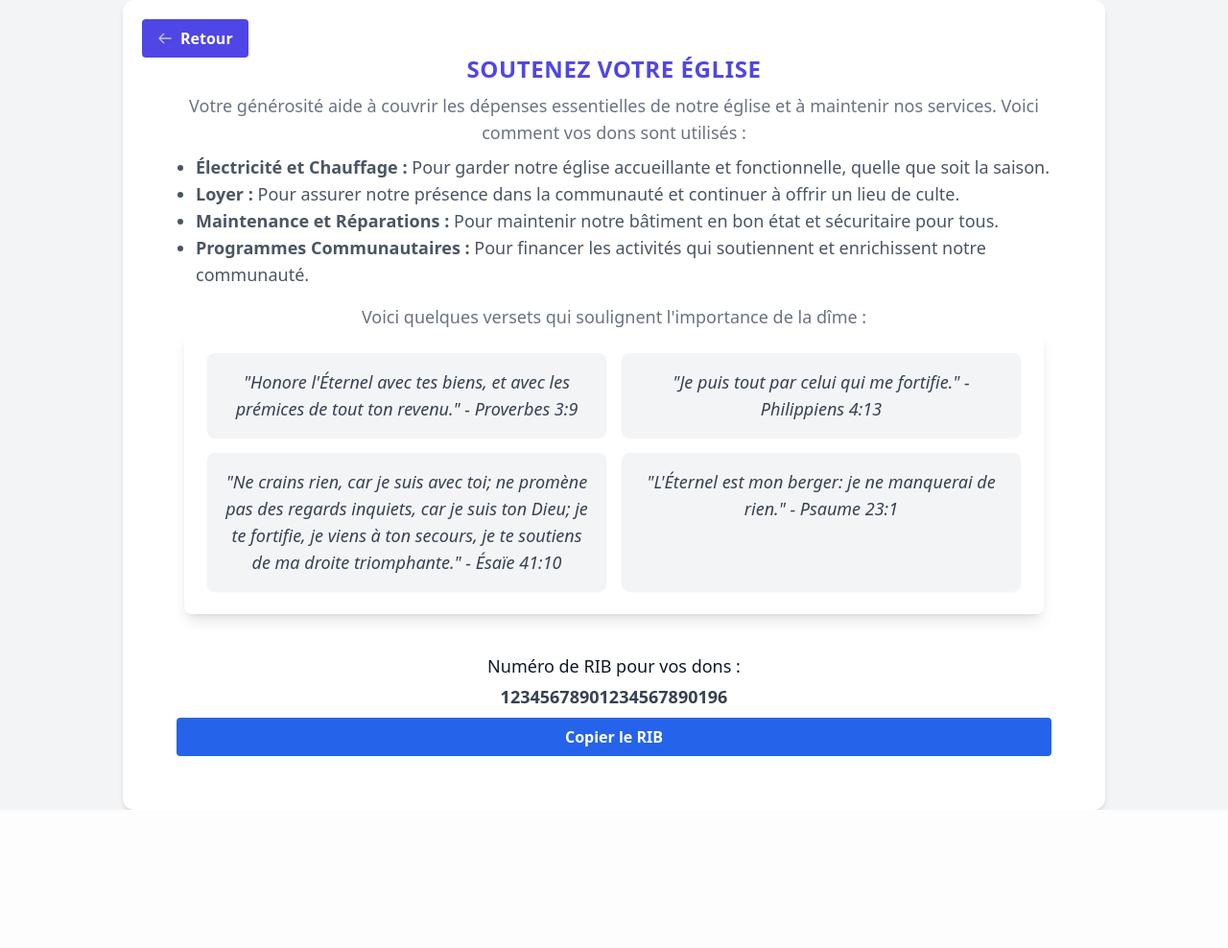
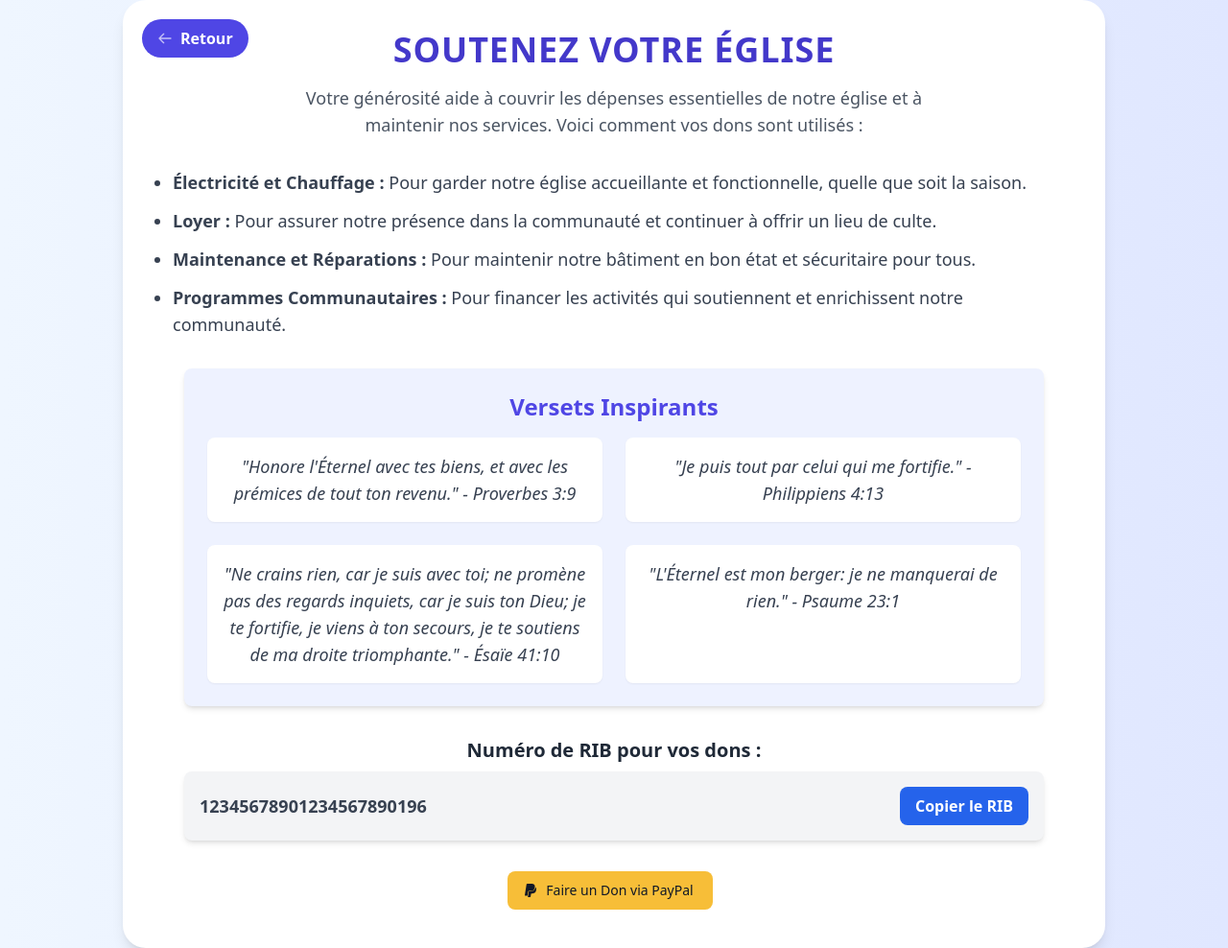
Before and after one commit to darksh3ll/addlaseyne9, a Django app: page /donate/ in a window 1280 px wide. Shown: the whole page at 96% size. Before the commit the page ends 844 px from the top, so only its background shows below. Run offline with Django 4.2, Linux system fonts and the light colour scheme; data comes from the database, SQL or seed files in the repository; some libraries are stand-ins or nearby versions.

Commit message:
add paypal

```diff
--- a/app/templates/donate.html
+++ b/app/templates/donate.html
@@ -7,53 +7,70 @@
     <meta name="viewport" content="width=device-width, initial-scale=1.0">
     <title>Donation et Versets Inspirants</title>
 </head>
-<body class="bg-gray-100 flex justify-center items-center min-h-screen">
+<body class="bg-gradient-to-r from-blue-50 to-indigo-100 flex justify-center items-center min-h-screen">
 
     <!-- Composant de dons avec largeur augmentée et titre agrandi -->
-    <div class="max-w-4xl bg-white rounded-xl shadow-md overflow-hidden md:max-w-5xl w-full p-6 relative">
+    <div class="max-w-4xl bg-white rounded-3xl shadow-lg overflow-hidden md:max-w-5xl w-full p-8 relative transform transition-all hover:scale-105 duration-300">
         <!-- Bouton de retour fixe -->
         <a href="/"
-           class="absolute top-5 left-5 bg-indigo-600 text-white font-bold py-2 px-4 rounded hover:bg-indigo-700 transition duration-300 flex items-center">
+           class="absolute top-5 left-5 bg-indigo-600 text-white font-bold py-2 px-4 rounded-full hover:bg-indigo-700 transition duration-300 flex items-center">
             <svg class="w-4 h-4 mr-2 animate-pulse" fill="none" stroke="currentColor" viewBox="0 0 24 24" xmlns="http://www.w3.org/2000/svg">
                 <path stroke-linecap="round" stroke-linejoin="round" stroke-width="2" d="M10 19l-7-7m0 0l7-7m-7 7h18"></path>
             </svg>
             Retour
         </a>
-        <div class="md:flex flex-col items-center text-center">
-            <div class="p-8">
-                <div class="uppercase tracking-wide text-2xl text-indigo-600 font-bold">Soutenez votre église</div>
-                <p class="mt-2 text-lg text-gray-500">Votre générosité aide à couvrir les dépenses essentielles de notre église et à maintenir nos services. Voici comment vos dons sont utilisés :</p>
-                <ul class="list-disc pl-5 mt-2 text-lg text-gray-600 text-left">
+        <div class="md:flex flex-col items-center text-center space-y-8">
+            <div>
+                <h1 class="uppercase tracking-wide text-4xl text-indigo-700 font-extrabold mb-4">Soutenez votre église</h1>
+                <p class="text-lg text-gray-600 max-w-2xl mx-auto">Votre générosité aide à couvrir les dépenses essentielles de notre église et à maintenir nos services. Voici comment vos dons sont utilisés :</p>
+            </div>
+
+            <ul class="list-disc pl-5 mt-4 text-lg text-gray-700 text-left space-y-3">
                 <li><strong>Électricité et Chauffage :</strong> Pour garder notre église accueillante et fonctionnelle, quelle que soit la saison.</li>
                 <li><strong>Loyer :</strong> Pour assurer notre présence dans la communauté et continuer à offrir un lieu de culte.</li>
                 <li><strong>Maintenance et Réparations :</strong> Pour maintenir notre bâtiment en bon état et sécuritaire pour tous.</li>
                 <li><strong>Programmes Communautaires :</strong> Pour financer les activités qui soutiennent et enrichissent notre communauté.</li>
             </ul>
-                <p class="mt-4 text-lg text-gray-500">Voici quelques versets qui soulignent l'importance de la dîme :</p>
-                <!-- Intégration des versets dans le composant -->
-                <div class="bg-white p-6 rounded-lg shadow-lg mb-10 w-full max-w-4xl mx-auto">
-                    <div class="grid grid-cols-1 md:grid-cols-2 gap-4">
-                        <div class="bg-gray-100 p-4 rounded-lg shadow-sm">
+
+            <div class="bg-indigo-50 p-6 rounded-lg shadow-md w-full max-w-4xl">
+                <h2 class="text-2xl font-bold text-indigo-600 mb-4">Versets Inspirants</h2>
+                <div class="grid grid-cols-1 md:grid-cols-2 gap-6">
+                    <div class="bg-white p-4 rounded-lg shadow-sm transform hover:-translate-y-1 transition">
                         <p class="text-gray-700 text-lg italic">"Honore l'Éternel avec tes biens, et avec les prémices de tout ton revenu." - Proverbes 3:9</p>
                     </div>
-                        <div class="bg-gray-100 p-4 rounded-lg shadow-sm">
+                    <div class="bg-white p-4 rounded-lg shadow-sm transform hover:-translate-y-1 transition">
                         <p class="text-gray-700 text-lg italic">"Je puis tout par celui qui me fortifie." - Philippiens 4:13</p>
                     </div>
-                        <div class="bg-gray-100 p-4 rounded-lg shadow-sm">
+                    <div class="bg-white p-4 rounded-lg shadow-sm transform hover:-translate-y-1 transition">
                         <p class="text-gray-700 text-lg italic">"Ne crains rien, car je suis avec toi; ne promène pas des regards inquiets, car je suis ton Dieu; je te fortifie, je viens à ton secours, je te soutiens de ma droite triomphante." - Ésaïe 41:10</p>
                     </div>
-                        <div class="bg-gray-100 p-4 rounded-lg shadow-sm">
+                    <div class="bg-white p-4 rounded-lg shadow-sm transform hover:-translate-y-1 transition">
                         <p class="text-gray-700 text-lg italic">"L'Éternel est mon berger: je ne manquerai de rien." - Psaume 23:1</p>
                     </div>
                 </div>
             </div>
-                <div class="mt-4">
-                    <label class="block text-lg font-medium text-gray-900">Numéro de RIB pour vos dons :</label>
-                    <p class="mt-1 text-lg font-semibold text-gray-700">{{ rib_number  }}</p>
-                    <button onclick="navigator.clipboard.writeText('{{ rib_number  }}')" class="w-full bg-blue-600 hover:bg-blue-700 text-white font-bold py-2 px-4 rounded mt-2">
+
+            <!-- Section du RIB -->
+            <div class="w-full max-w-4xl mt-6">
+                <label class="block text-xl font-bold text-gray-800 mb-2">Numéro de RIB pour vos dons :</label>
+                <div class="flex items-center justify-between bg-gray-100 p-4 rounded-lg shadow-md">
+                    <p class="text-lg font-semibold text-gray-700">{{ rib_number }}</p>
+                    <button onclick="navigator.clipboard.writeText('{{ rib_number }}')" class="bg-blue-600 hover:bg-blue-700 text-white font-bold py-2 px-4 rounded-lg ml-4">
                         Copier le RIB
                     </button>
                 </div>
+            </div>
+
+            <!-- Bouton de don PayPal -->
+            <div class="mt-8">
+                <a href="https://www.paypal.com/donate/?hosted_button_id=N63AZYSTBS8QL" target="_blank">
+                    <button type="button" class="text-gray-900 bg-[#F7BE38] hover:bg-[#F7BE38]/90 focus:ring-4 focus:outline-none focus:ring-[#F7BE38]/50 font-medium rounded-lg text-sm px-5 py-2.5 text-center inline-flex items-center dark:focus:ring-[#F7BE38]/50 me-2 mb-2 transform hover:scale-105 transition">
+                        <svg class="w-4 h-4 me-2 -ms-1" aria-hidden="true" focusable="false" data-prefix="fab" data-icon="paypal" role="img" xmlns="http://www.w3.org/2000/svg" viewBox="0 0 384 512">
+                            <path fill="currentColor" d="M111.4 295.9c-3.5 19.2-17.4 108.7-21.5 134-.3 1.8-1 2.5-3 2.5H12.3c-7.6 0-13.1-6.6-12.1-13.9L58.8 46.6c1.5-9.6 10.1-16.9 20-16.9 152.3 0 165.1-3.7 204 11.4 60.1 23.3 65.6 79.5 44 140.3-21.5 62.6-72.5 89.5-140.1 90.3-43.4 .7-69.5-7-75.3 24.2zM357.1 152c-1.8-1.3-2.5-1.8-3 1.3-2 11.4-5.1 22.5-8.8 33.6-39.9 113.8-150.5 103.9-204.5 103.9-6.1 0-10.1 3.3-10.9 9.4-22.6 140.4-27.1 169.7-27.1 169.7-1 7.1 3.5 12.9 10.6 12.9h63.5c8.6 0 15.7-6.3 17.4-14.9 .7-5.4-1.1 6.1 14.4-91.3 4.6-22 14.3-19.7 29.3-19.7 71 0 126.4-28.8 142.9-112.3 6.5-34.8 4.6-71.4-23.8-92.6z"></path>
+                        </svg>
+                        Faire un Don via PayPal
+                    </button>
+                </a>
             </div>
         </div>
     </div>
--- a/theme/static/css/dist/styles.css
+++ b/theme/static/css/dist/styles.css
@@ -1115,6 +1115,14 @@ select {
   margin-top: auto;
 }
 
+.-ms-1 {
+  margin-inline-start: -0.25rem;
+}
+
+.me-2 {
+  margin-inline-end: 0.5rem;
+}
+
 .line-clamp-3 {
   overflow: hidden;
   display: -webkit-box;
@@ -1612,6 +1620,10 @@ select {
   gap: 2rem;
 }
 
+.gap-6 {
+  gap: 1.5rem;
+}
+
 .-space-x-1 > :not([hidden]) ~ :not([hidden]) {
   --tw-space-x-reverse: 0;
   margin-right: calc(-0.25rem * var(--tw-space-x-reverse));
@@ -1678,6 +1690,12 @@ select {
   margin-bottom: calc(2rem * var(--tw-space-y-reverse));
 }
 
+.space-y-3 > :not([hidden]) ~ :not([hidden]) {
+  --tw-space-y-reverse: 0;
+  margin-top: calc(0.75rem * calc(1 - var(--tw-space-y-reverse)));
+  margin-bottom: calc(0.75rem * var(--tw-space-y-reverse));
+}
+
 .overflow-hidden {
   overflow: hidden;
 }
@@ -1923,6 +1941,21 @@ select {
 .bg-yellow-200 {
   --tw-bg-opacity: 1;
   background-color: rgb(254 240 138 / var(--tw-bg-opacity));
+}
+
+.bg-yellow-500 {
+  --tw-bg-opacity: 1;
+  background-color: rgb(234 179 8 / var(--tw-bg-opacity));
+}
+
+.bg-\[\#F7BE38\] {
+  --tw-bg-opacity: 1;
+  background-color: rgb(247 190 56 / var(--tw-bg-opacity));
+}
+
+.bg-indigo-50 {
+  --tw-bg-opacity: 1;
+  background-color: rgb(238 242 255 / var(--tw-bg-opacity));
 }
 
 .bg-opacity-50 {
@@ -1971,6 +2004,12 @@ select {
   --tw-gradient-stops: var(--tw-gradient-from), var(--tw-gradient-to);
 }
 
+.from-blue-50 {
+  --tw-gradient-from: #eff6ff var(--tw-gradient-from-position);
+  --tw-gradient-to: rgb(239 246 255 / 0) var(--tw-gradient-to-position);
+  --tw-gradient-stops: var(--tw-gradient-from), var(--tw-gradient-to);
+}
+
 .to-pink-600 {
   --tw-gradient-to: #db2777 var(--tw-gradient-to-position);
 }
@@ -1989,6 +2028,10 @@ select {
 
 .to-transparent {
   --tw-gradient-to: transparent var(--tw-gradient-to-position);
+}
+
+.to-indigo-100 {
+  --tw-gradient-to: #e0e7ff var(--tw-gradient-to-position);
 }
 
 .bg-cover {
@@ -2151,6 +2194,16 @@ select {
 .py-6 {
   padding-top: 1.5rem;
   padding-bottom: 1.5rem;
+}
+
+.px-5 {
+  padding-left: 1.25rem;
+  padding-right: 1.25rem;
+}
+
+.py-2\.5 {
+  padding-top: 0.625rem;
+  padding-bottom: 0.625rem;
 }
 
 .pb-1 {
@@ -2751,6 +2804,15 @@ select {
   background-color: rgb(255 255 255 / 0.2);
 }
 
+.hover\:bg-yellow-600:hover {
+  --tw-bg-opacity: 1;
+  background-color: rgb(202 138 4 / var(--tw-bg-opacity));
+}
+
+.hover\:bg-\[\#F7BE38\]\/90:hover {
+  background-color: rgb(247 190 56 / 0.9);
+}
+
 .hover\:text-fuchsia-600:hover {
   --tw-text-opacity: 1;
   color: rgb(192 38 211 / var(--tw-text-opacity));
@@ -2834,9 +2896,19 @@ select {
   box-shadow: var(--tw-ring-offset-shadow), var(--tw-ring-shadow), var(--tw-shadow, 0 0 #0000);
 }
 
+.focus\:ring-4:focus {
+  --tw-ring-offset-shadow: var(--tw-ring-inset) 0 0 0 var(--tw-ring-offset-width) var(--tw-ring-offset-color);
+  --tw-ring-shadow: var(--tw-ring-inset) 0 0 0 calc(4px + var(--tw-ring-offset-width)) var(--tw-ring-color);
+  box-shadow: var(--tw-ring-offset-shadow), var(--tw-ring-shadow), var(--tw-shadow, 0 0 #0000);
+}
+
 .focus\:ring-indigo-500:focus {
   --tw-ring-opacity: 1;
   --tw-ring-color: rgb(99 102 241 / var(--tw-ring-opacity));
+}
+
+.focus\:ring-\[\#F7BE38\]\/50:focus {
+  --tw-ring-color: rgb(247 190 56 / 0.5);
 }
 
 .focus\:ring-offset-2:focus {
@@ -3449,6 +3521,10 @@ select {
     color: rgb(255 255 255 / var(--tw-text-opacity));
   }
 
+  .dark\:focus\:ring-\[\#F7BE38\]\/50:focus {
+    --tw-ring-color: rgb(247 190 56 / 0.5);
+  }
+
   .group:focus .dark\:group-focus\:text-white {
     --tw-text-opacity: 1;
     color: rgb(255 255 255 / var(--tw-text-opacity));
```
Lines whose indentation alone changed are shown as unchanged.
